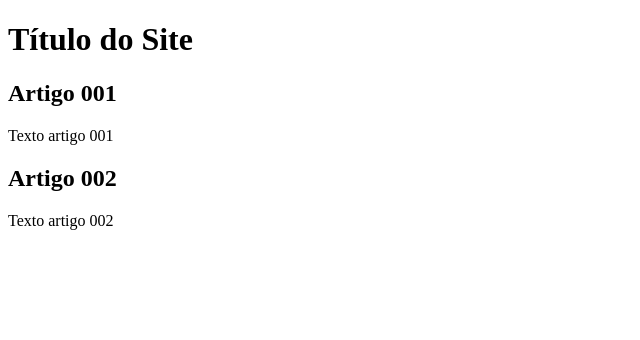
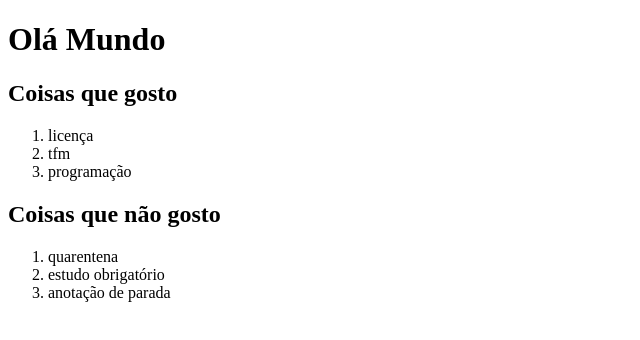
Before and after one commit to EquipeENGD/Teste-de-Ramificacoes, a plain HTML site: page site/index.html in a window 1280 px wide. Shown: the whole page, without its empty margins (0-640 px from the left). Drawn offline with Linux system fonts and the light colour scheme.

Commit message:
Update index.html

```diff
--- a/site/index.html
+++ b/site/index.html
@@ -4,20 +4,28 @@
     <meta charset="UTF-8">
     <meta http-equiv="X-UA-Compatible" content="IE=edge">
     <meta name="viewport" content="width=device-width, initial-scale=1.0">
-    <title>Título do Site</title>
+    <title>Ola Mundo</title>
 </head>
 <body>
     <main>
         <header>
-            <h1>Título do Site</h1>
+            <h1>Olá Mundo</h1>
         </header>
         <article>
-            <h2>Artigo 001</h2>
-            <p>Texto artigo 001</p>
+            <h2>Coisas que gosto</h2>
+            <p><ol>
+                <li>licença</li>
+                <li>tfm</li>
+                <li>programação</li>
+            </ol></p>
         </article>
         <article>
-            <h2>Artigo 002</h2>
-            <p>Texto artigo 002</p>
+            <h2>Coisas que não gosto</h2>
+            <p><ol>
+                <li>quarentena</li>
+                <li>estudo obrigatório</li>
+                <li>anotação de parada</li>
+            </ol></p>
         </article>
     </main>
 </body>
```
